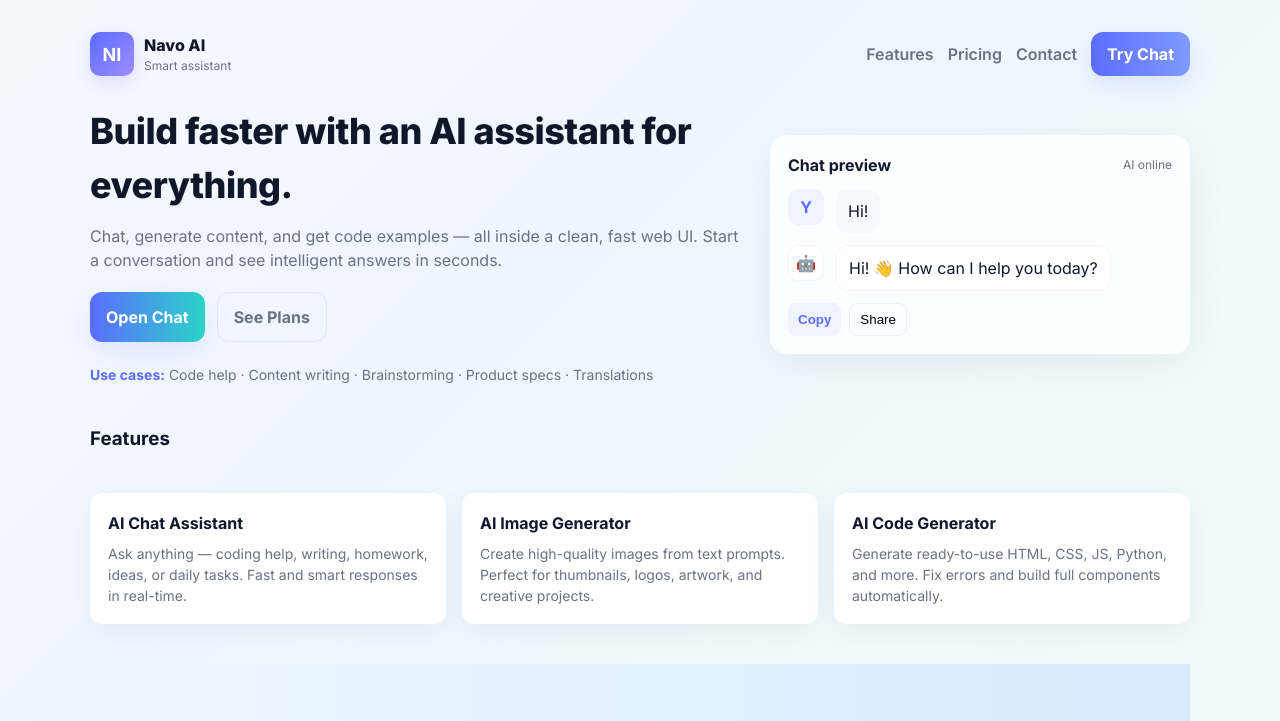
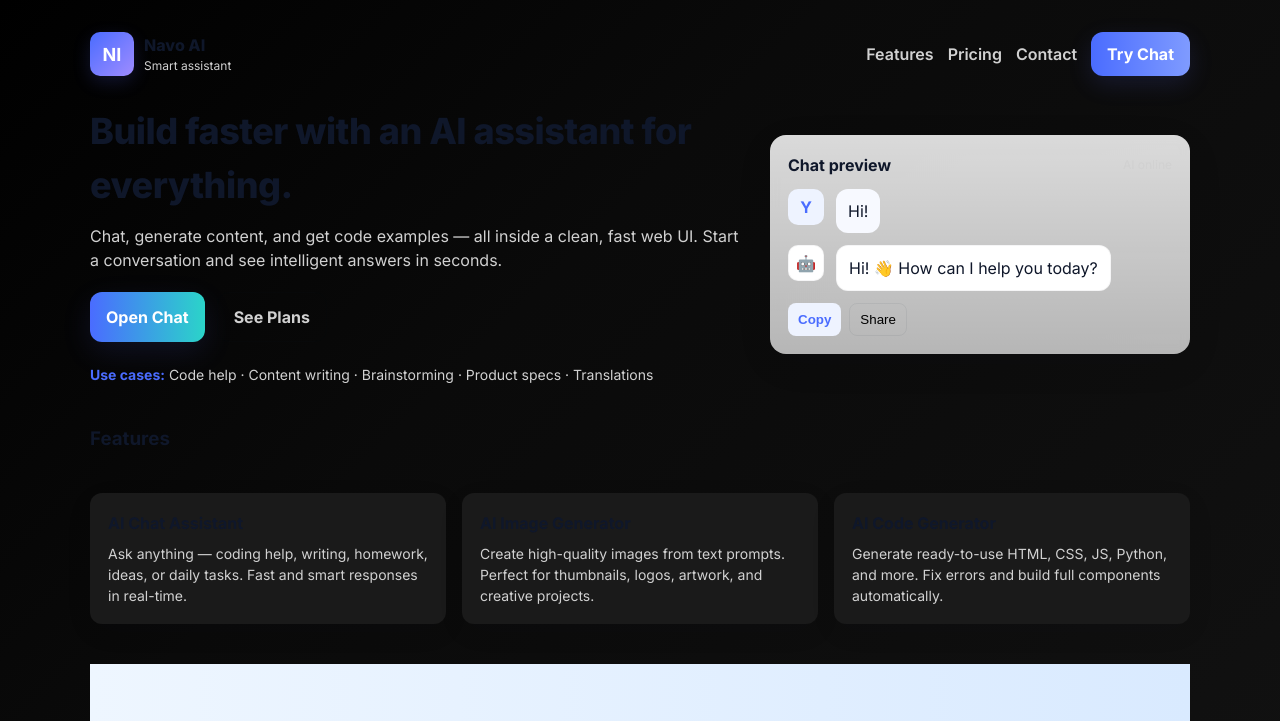
Before and after one commit to yashtyagi24052-hash/AI, a plain HTML site: page index.html in a window 1280 px wide. Shown: the top 721 px of the page. Drawn offline with Linux system fonts and the light colour scheme.

Commit message:
Update index.html

```diff
--- a/index.html
+++ b/index.html
@@ -5,16 +5,31 @@
   <meta charset="utf-8" />
   <meta name="viewport" content="width=device-width,initial-scale=1" />
   <title>Navo AI — Landing</title>    <!-- Google Font -->    <link href="https://fonts.googleapis.com/css2?family=Inter:wght@300;400;600;700;800&display=swap" rel="stylesheet">    <style>
-    :root{
-      --bg-gradient: linear-gradient(135deg,#f6f8ff 0%, #eef6ff 40%, #f1fbf8 100%);
-      --accent: #5b6cff;
-      --accent-2: #2bd4c9;
-      --muted: #6b7280;
-      --card: #ffffff;
-      --glass: rgba(255,255,255,0.6);
-      --radius: 14px;
-      font-family: "Inter", system-ui, -apple-system, "Segoe UI", Roboto, "Helvetica Neue", Arial;
-    }
+   :root{
+  /* पूरा बैकग्राउंड अब डार्क-ब्लैक */
+  --bg-gradient: linear-gradient(135deg,#000000 0%, #0a0a0a 40%, #111111 100%);
+
+  /* मुख्य रंग (Accent) – बटन/लिंक/लोगो */
+  --accent: #4a6cff;     /* चाहो तो बदल देना */
+
+  /* दूसरा Accent – gradients में इस्तेमाल */
+  --accent-2: #2bd4c9;   /* चाहो तो बदल देना */
+
+  /* हल्का ग्रे टेक्स्ट → अब गहरा (ब्लैक थीम के लिए बेहतरीन) */
+  --muted: #d1d1d1;
+
+  /* कार्ड (Feature box / Pricing box) का बैकग्राउंड */
+  --card: #1a1a1a;
+
+  /* काँच जैसा इफ़ेक्ट (Glass UI) */
+  --glass: rgba(255,255,255,0.08);
+
+  /* रेडियस जैसा है वैसा रहने दो */
+  --radius: 14px;
+
+  /* डिफ़ॉल्ट फ़ॉन्ट */
+  font-family: "Inter", system-ui, -apple-system, "Segoe UI", Roboto, "Helvetica Neue", Arial;
+}
     *{box-sizing:border-box}
     html,body{height:100%}
     body{
```
